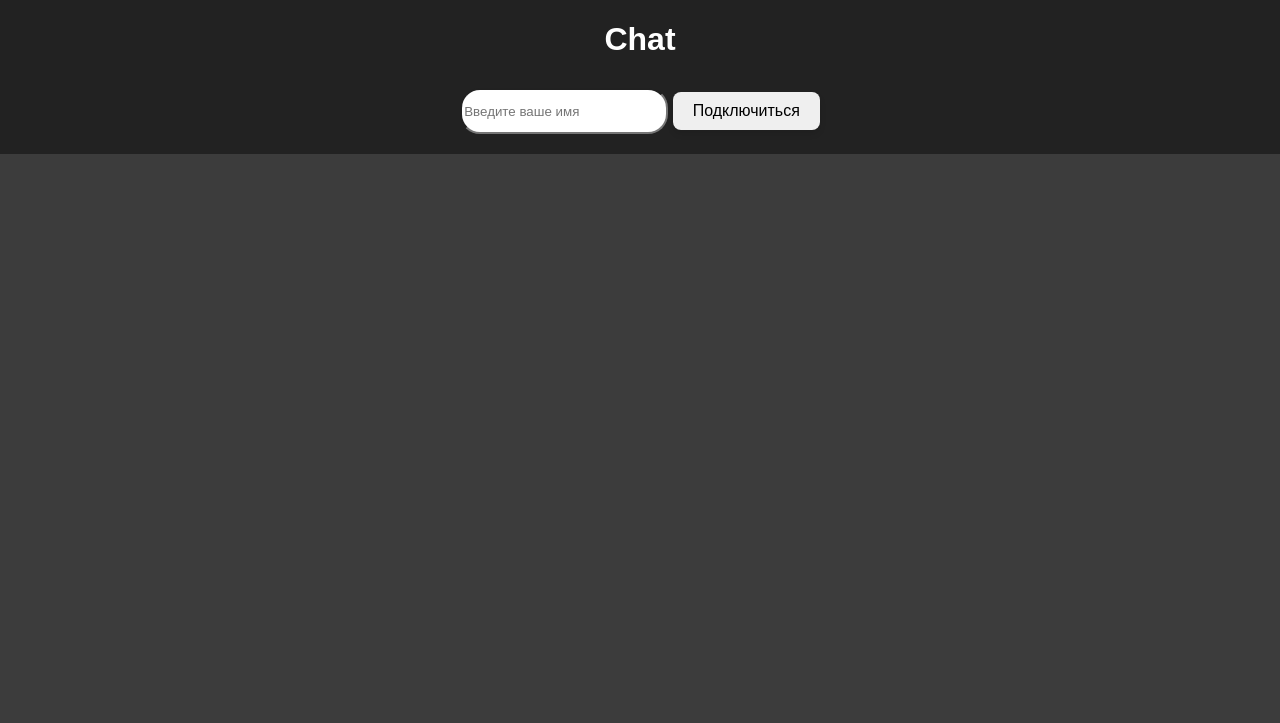
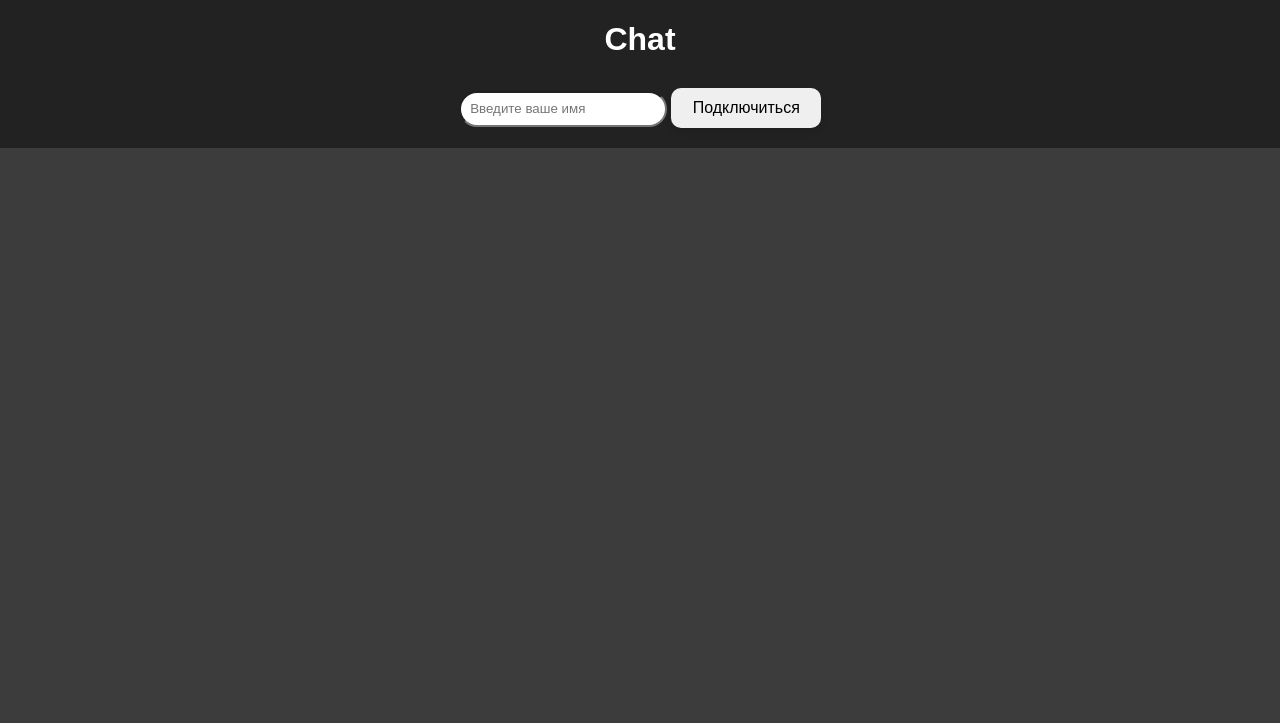
Before and after one commit to Pikabys/web_chat, a FastAPI app: page / in a window 1280 px wide; the page is wider, and only the part inside the window is pictured. Shown: the top 723 px of that part. Run offline with FastAPI, Linux system fonts and the light colour scheme.

Commit message:
Update chat.html

```diff
--- a/templates/chat.html
+++ b/templates/chat.html
@@ -46,10 +46,10 @@
     	}
 
 		.NAME {
-			border-radius: 20px;
+			border-radius: 30px;
 			color: black;
 			width: 200px;
-			height: 40px;
+			height: 30px;
 		}
 
 		.mess {
@@ -75,6 +75,12 @@
 			padding: 5px;
 			font-size:20px;
 		}
+		.connect{
+		width: 150px;
+		height: 40px;
+		border-radius: 10px;
+		text-align: center;
+		}
     </style>
 </head>
 <body>
@@ -82,7 +88,7 @@
 
     <form onsubmit="event.preventDefault(); connectToChat();">
 		<label for="username" class="pole_imya" id="usernameLabel"> </label>
-        <input type="text" id="username" class="NAME" placeholder="Введите ваше имя" required>
+        <input type="text" id="username" class="NAME" placeholder="  Введите ваше имя" required>
         <button type="submit" class="connect" >Подключиться</button>
     </form>
 
```
